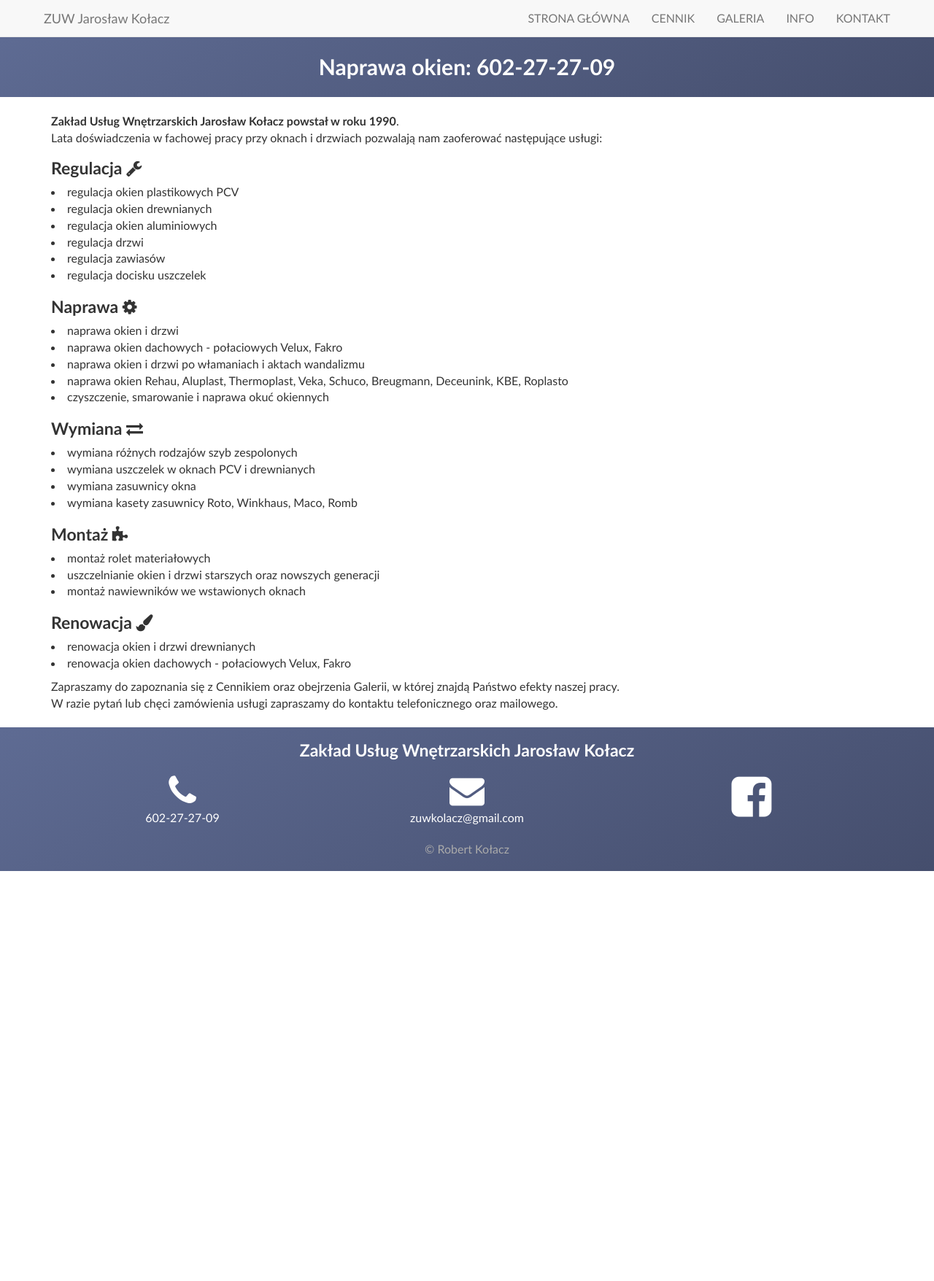
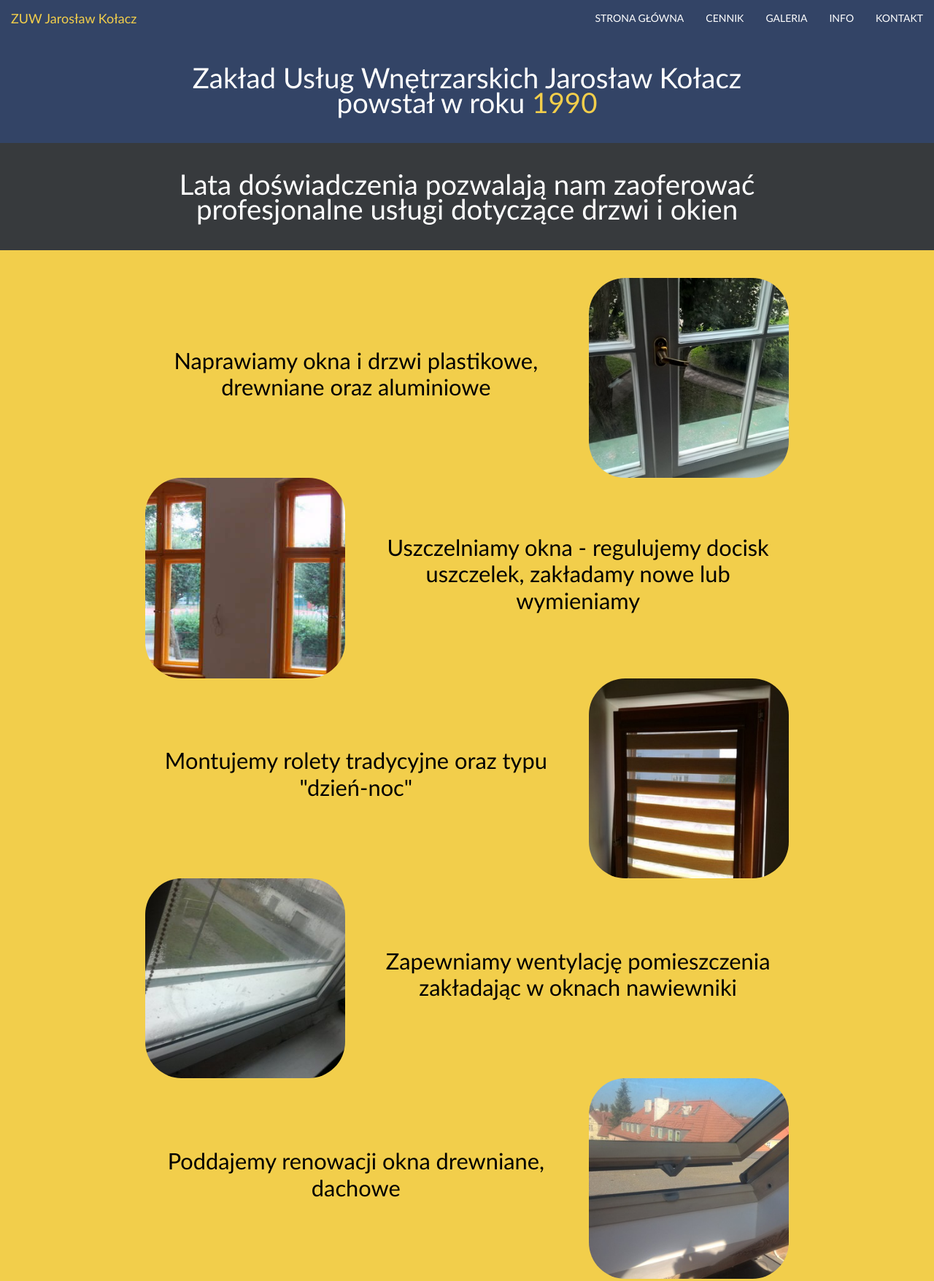
Before and after one commit to huzkaal/naprawa-okien24, a plain HTML site: page index.html in a window 1280 px wide. Shown: the top 1756 px of the page at 73% size. Before the commit the page ends 1194 px from the top, so only its background shows below. Drawn offline with nearby package versions, Linux system fonts and the light colour scheme.

Commit message:
Nowy wyglad strony part 1

```diff
--- a/index.html
+++ b/index.html
@@ -29,11 +29,11 @@
         </script>
     </head>
 
-    <body>
+    <body class="bg-2">
 
         <!-- NAVBAR -->
         <nav class="navbar navbar-default navbar-fixed-top">
-            <div class="container navigation">
+            <div class="container-fluid navigation">
                 <div class="navbar-heaeder">
                     <button type="button" class="navbar-toggle" data-toggle="collapse" data-target="#myNavbar">
                         <span class="icon-bar"></span>
@@ -42,7 +42,7 @@
                     </button>
                     <a class="navbar-brand" href="index.html">ZUW Jarosław Kołacz</a>
                 </div>
-                <div class="collapse navbar-collapse" id="myNavbar">
+                <div class="collapse navbar-collapse">
                     <ul class="nav navbar-nav navbar-right">
                         <li><a href="index.html">Strona główna</a></li>
                         <li><a href="cennik.html">Cennik</a></li>
@@ -54,13 +54,78 @@
             </div>
         </nav>
 
-        <!-- JUMBOTRON -->
+        <div class="container-fluid bg-1 text-center">
+            <div class="bigtext">
+                Zakład Usług Wnętrzarskich Jarosław Kołacz powstał w roku <em>1990</em>
+            </div>
+        </div>
+        <div class="container-fluid bg-2 text-center">
+            <div class="bigtext">
+                Lata doświadczenia pozwalają nam zaoferować profesjonalne usługi dotyczące drzwi i okien
+            </div>
+        </div>
+        <div class="container-fluid bg-4 text-center">
+            <div class="bigtext">
+                <div class="row vertical-align">
+                    <div class="col-sm-8">
+                        <p>Naprawiamy okna i drzwi plastikowe, drewniane oraz aluminiowe</p>
+                    </div>
+                    <div class="col-sm-4">
+                        <img src="images/window-03-thumb.jpg" class="img-responsive" style="border-radius: 50px">
+                    </div>
+                </div>
+                <div class="row vertical-align">
+                    <div class="col-sm-4">
+                        <img src="images/window-01-thumb.JPG" class="img-responsive" style="border-radius: 50px">
+                    </div>
+                    <div class="col-sm-8">
+                        <p>Uszczelniamy okna - regulujemy docisk uszczelek, zakładamy nowe lub wymieniamy</p>
+                    </div>
+                </div>
+                <div class="row vertical-align">
+                    <div class="col-sm-8">
+                        <p>Montujemy rolety tradycyjne oraz typu "dzień-noc"</p>
+                    </div>
+                    <div class="col-sm-4">
+                        <img src="images/window-roleta.jpg" class="img-responsive" style="border-radius: 50px">
+                    </div>
+                </div>
+                <div class="row vertical-align">
+                    <div class="col-sm-4">
+                        <img src="images/window-02-thumb.jpg" class="img-responsive" style="border-radius: 50px">
+                    </div>
+                    <div class="col-sm-8">
+                        <p>Zapewniamy wentylację pomieszczenia zakładając w oknach nawiewniki</p>
+                    </div>
+                </div>
+                <div class="row vertical-align">
+                    <div class="col-sm-8">
+                        <p>Poddajemy renowacji okna drewniane, dachowe</p>
+                    </div>
+                    <div class="col-sm-4">
+                        <img src="images/window-05b-thumb.jpg" class="img-responsive" style="border-radius: 50px">
+                    </div>
+                </div>
+            </div>
+        </div>
+        <div class="container-fluid bg-2 text-center">
+            <div class="bigtext">
+                Zapraszamy do zapoznania się z <em>Cennikiem</em> oraz obejrzenia <em>Galerii</em>, w której znajdą Państwo efekty naszej pracy
+            </div>
+        </div>
+        <div class="container-fluid bg-1 text-center">
+            <div class="bigtext">
+                W razie pytań lub chęci zamówienia usługi zapraszamy do kontaktu telefonicznego oraz mailowego
+            </div>
+        </div>
+
+        <!-- JUMBOTRON
         <div class="container-fluid bg-1 text-center jumbo">
             <h1 class="jumbo-title">Naprawa okien: <a href="tel: +48-602-27-27-09" class="phone-number text-nowrap">602-27-27-09</a></h1>
-        </div>
+        </div>-->
 
-        <!-- OFFER -->
-        <div class="container">
+         <!--OFFER-->
+        <!--<div class="container-fluid bg-2">
             <p><b>Zakład Usług Wnętrzarskich Jarosław Kołacz powstał w roku 1990</b>.</p>
             <p>Lata doświadczenia w fachowej pracy przy oknach i drzwiach pozwalają nam zaoferować następujące usługi:</p>
 
@@ -102,7 +167,7 @@
 
             <p>Zapraszamy do zapoznania się z Cennikiem oraz obejrzenia Galerii, w której znajdą Państwo efekty naszej pracy.</p>
             <p>W razie pytań lub chęci zamówienia usługi zapraszamy do kontaktu telefonicznego oraz mailowego.</p>
-        </div>
+        </div>-->
 
         <!-- FOOTER -->
         <footer class="container-fluid bg-1 text-center">
@@ -121,7 +186,7 @@
                         <a href="https://www.facebook.com/Zak%C5%82ad-Us%C5%82ug-Wn%C4%99trzarskich-Jaros%C5%82aw-Ko%C5%82acz-238531312962367/"><i class="fa fa-facebook-square fa-4x"></i></a>
                     </div>
                 </div>
-                <p class="copyrights">&copy; Robert Kołacz</p>
+                <p class="copyrights">&copy; 2018 Robert Kołacz</p>
             </div>
         </footer>
 
--- a/style.css
+++ b/style.css
@@ -2,40 +2,35 @@
 body {
     padding-top: 50px; /* Because of navbar-fixed-top */
     font-family: Futura, "Trebuchet MS", Arial, sans-serif;
-    font-size: 16px;
+    color: white;
 }
 
-h1, h2, h3, p {
-	font-family: Futura, "Trebuchet MS", Arial, sans-serif;
+em {
+    color: #f2ce4b;
+    font-style: normal;
 }
 
-h1 {
-    font-size: 23px;
-    font-weight: 900;
-    line-height: 23px;
+/* Vertical centering */
+.vertical-align {
+    display: flex;
+    align-items: center;
+}
+.bigtext {
+    font-family: Futura, "Trebuchet MS", Arial, sans-serif;
+    font-size: 2.75em;
+    line-height: 0.9em;
+    max-width: 960px;
+    margin: auto;
+    padding: 1em;
 }
 
-h2 {
-	font-size: 17px;
-	font-weight: 700;
-	line-height: 20px;
+.bigtext p {
+    font-size: 0.8em;
+    padding: 0.5em;
 }
 
-h3 {
-	font-size: 17px;
-	font-weight: 500;
-	line-height: 23px;
-}
-
-p {
-	font-size: 16px;
-	font-weight: 400;
-	line-height: 20px;
-    margin: 3px 0 3px 0;
-}
-
-img {
-    padding: 10px 0;
+.bigtext > div {
+    line-height: 0.95em;
 }
 
 a:visited {
@@ -48,38 +43,89 @@ a:hover {
 
 /* BACKGROUNDS */
 .bg-1 {
-    background: #454E6D; /* For browsers that do not support gradients */
-    background: linear-gradient(-30deg, #454E6D, #5e6b93);
-    color: white;
+    background: #334466;
+}
+.bg-2 {
+    background: #373a3d;
+}
+.bg-3 {
+    background: #69acc6;
+}
+.bg-4 {
+    background: #f2ce4b;
+    color: #000;
 }
 
 /* NAVBAR */
-.navigation {
-    padding: 0 5px;
+/* navbar */
+.navbar-default {
+    background-color: #334466;
+    border: none;
 }
-
-#myNavbar a {
-    transition: border-bottom 0.2s;
-    padding: 5px 0 3px;
-    border-bottom: 2px solid #f8f8f8;
-    margin: 10px 15px 7px;
+/* Title */
+.navbar-default .navbar-brand {
+    color: #fff;
+}
+.navbar-default .navbar-brand:hover,
+.navbar-default .navbar-brand:focus {
+    color: #f2ce4b;
+}
+/* Link */
+.navbar-default .navbar-nav > li > a {
+    color: #fff;
     text-transform: uppercase;
 }
-
-#myNavbar a:hover {
-    border-bottom: 2px solid #5e6b93;
+.navbar-default .navbar-nav > li > a:hover,
+.navbar-default .navbar-nav > li > a:focus {
+    color: #f2ce4b;
 }
-
-/* JUMBOTRON */
-.jumbo {
-    margin-bottom: 20px;
+.navbar-default .navbar-nav > .active > a,
+.navbar-default .navbar-nav > .active > a:hover,
+.navbar-default .navbar-nav > .active > a:focus {
+    color: #555;
+    background-color: #E7E7E7;
 }
-
-.jumbo-title {
-    font-size: 30px;
-    margin: 30px 0 30px 0;
-    padding: 0;
-    border: 0;
+.navbar-default .navbar-nav > .open > a,
+.navbar-default .navbar-nav > .open > a:hover,
+.navbar-default .navbar-nav > .open > a:focus {
+    color: #555;
+    background-color: #D5D5D5;
+}
+/* Caret */
+.navbar-default .navbar-nav > .dropdown > a .caret {
+    border-top-color: #777;
+    border-bottom-color: #777;
+}
+.navbar-default .navbar-nav > .dropdown > a:hover .caret,
+.navbar-default .navbar-nav > .dropdown > a:focus .caret {
+    border-top-color: #333;
+    border-bottom-color: #333;
+}
+.navbar-default .navbar-nav > .open > a .caret,
+.navbar-default .navbar-nav > .open > a:hover .caret,
+.navbar-default .navbar-nav > .open > a:focus .caret {
+    border-top-color: #555;
+    border-bottom-color: #555;
+}
+/* Mobile version */
+.navbar-default .navbar-toggle {
+    border-color: #DDD;
+}
+.navbar-default .navbar-toggle:hover,
+.navbar-default .navbar-toggle:focus {
+    background-color: #DDD;
+}
+.navbar-default .navbar-toggle .icon-bar {
+    background-color: #CCC;
+}
+@media (max-width: 767px) {
+    .navbar-default .navbar-nav .open .dropdown-menu > li > a {
+        color: #777;
+    }
+    .navbar-default .navbar-nav .open .dropdown-menu > li > a:hover,
+    .navbar-default .navbar-nav .open .dropdown-menu > li > a:focus {
+          color: #333;
+    }
 }
 
 .phone-number {
@@ -123,10 +169,6 @@ a:hover {
 }
 
 /* FOOTER */
-footer {
-    margin-top: 20px;
-}
-
 footer h1 {
     margin-bottom: 20px;
 }
```
Also changed, not shown: images/background-gdansk.jpg (added), images/window-roleta.jpg (added).
